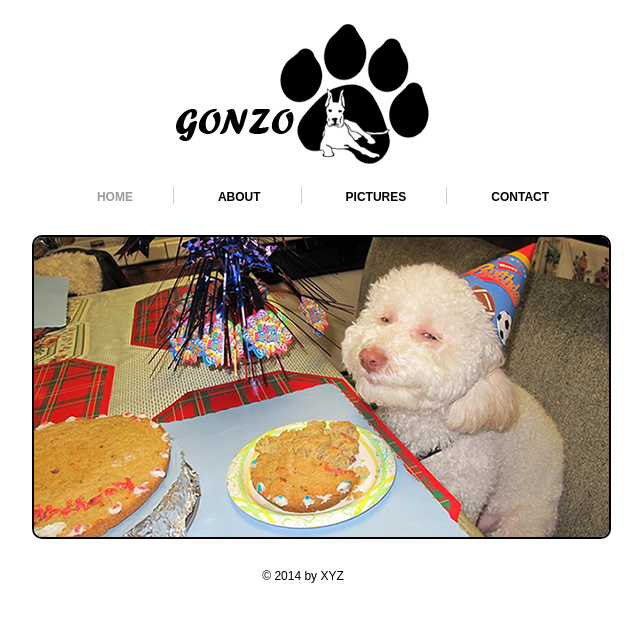
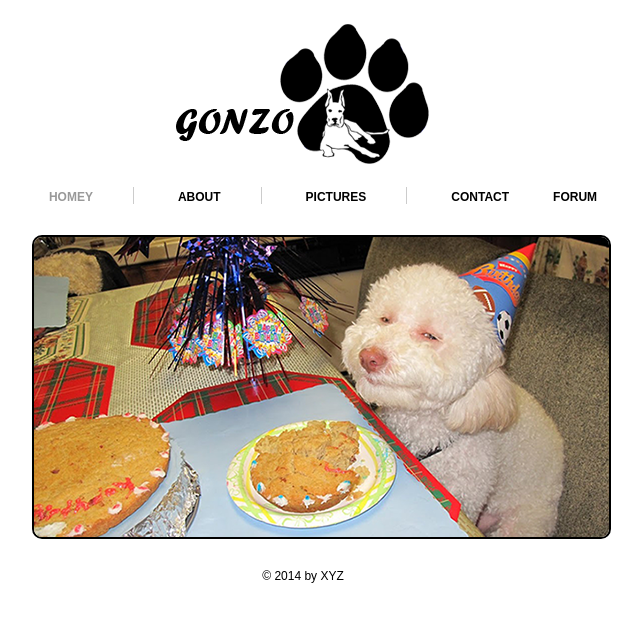
Before and after one commit to safaltamanandhar/tutorials, a plain HTML site: page index.html in a window 1280 px wide. Shown: the whole page, without its empty margins (337-979 px from the left). Drawn offline with Linux system fonts and the light colour scheme.

```diff
--- a/index.html
+++ b/index.html
@@ -26,10 +26,11 @@
 
 	<div class="navigation">
 		<ul>
-			<li><a class="active" href="index.html">HOME</a></li>
+			<li><a class="active" href="index.html">HOMEY</a></li>
 			<li><a href="about.html">ABOUT</a></li>
 			<li><a href="picture.html">PICTURES</a></li>
 			<li class="bdr"><a class="pdg" href="contact.html">CONTACT</a></li>
+			<li class="bdr"><a class="pdg" href="contact.html">Forum</a></li>
 		</ul>
 	</div>
 <!--==============================Navigatin Ends=============================-->
```
